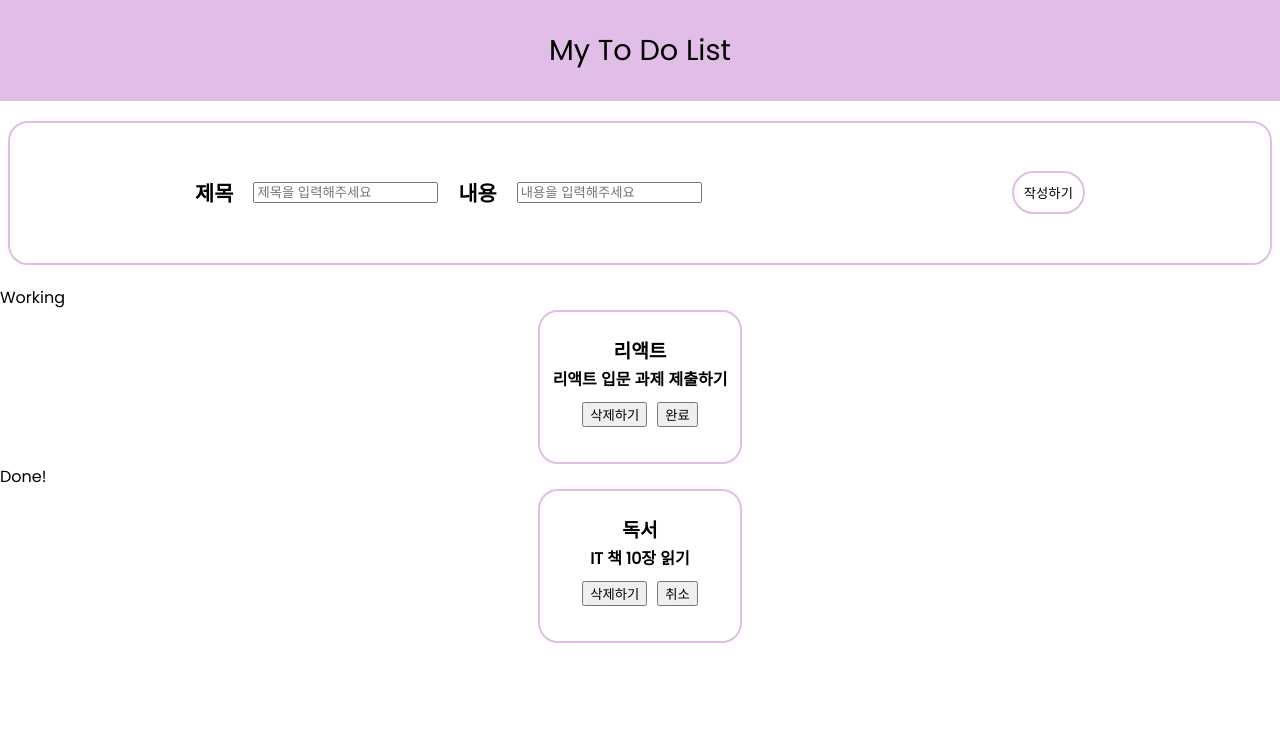
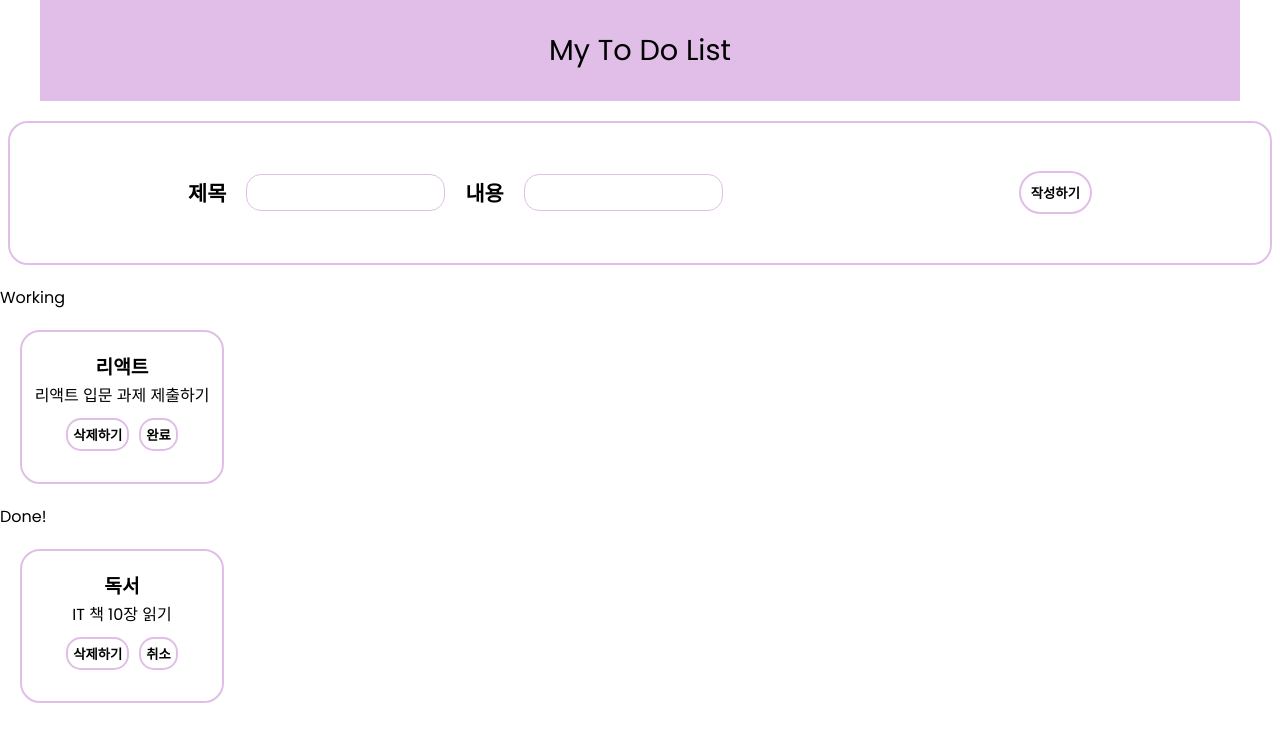
Before and after one commit to YS739/React_TodoList, a React (Create React App) app: page / in a window 1280 px wide. Shown: the top 742 px of the page. Built offline with nearby package versions, Linux system fonts and the light colour scheme.

Commit message:
delete btn function

```diff
--- a/src/App.css
+++ b/src/App.css
@@ -1,4 +1,5 @@
 .header {
+  width: 1200px;
   display: flex;
   align-items: center;
   justify-content: center;
@@ -11,8 +12,7 @@
 /* 작성하기 */
 
 .add-todo-box {
-  width: 95%;
-  max-width: 1200px;
+  width: 1200px;
   height: 80px;
   margin: 100px auto;
 
@@ -38,22 +38,37 @@
   font-weight: bold;
 }
 
+.input {
+  border: 1px solid #e1bee7;
+  border-radius: 15px;
+  padding: 10px;
+}
+
 .submit-btn {
   background-color: transparent;
   border: 2px solid #e1bee7;
   border-radius: 30px;
   padding: 10px;
+  cursor: pointer;
+
+  font-weight: bold;
 }
 
 /* 리스트 */
+.list-container {
+  width: 1200px;
+}
+
 .to-do-cards {
   width: 100%;
   gap: 20px;
 
   display: flex;
   flex-direction: row;
-  justify-content: center;
+  justify-content: left;
   align-items: center;
+
+  margin: 20px;
 }
 
 .card {
@@ -73,9 +88,9 @@
   font-weight: bold;
 }
 
-.todo-body {
-  font-weight: bold;
-}
+/* .todo-body {
+  font-weight:
+} */
 
 .list-btn {
   display: flex;
@@ -83,3 +98,11 @@
   gap: 10px;
   margin: 10px;
 }
+
+.list-btn button {
+  background-color: transparent;
+  border: 2px solid #e1bee7;
+  border-radius: 15px;
+  padding: 5px;
+  font-weight: bold;
+}
--- a/src/App.js
+++ b/src/App.js
@@ -22,9 +22,9 @@ function ToDoList(props) {
           삭제하기
         </button>
         <button
-          onClick={() => {
-            props.handleList(props.toDo.id);
-          }}
+        // onClick={() => {
+        //   props.handleList(props.toDo.isDone);
+        // }}
         >
           {props.toDo.isDone ? "취소" : "완료"}
         </button>
@@ -35,6 +35,7 @@ function ToDoList(props) {
 
 const App = () => {
   const [toDos, setToDos] = useState([
+    // { id: 0, title: "", body: "", isDone: false },
     {
       id: 1,
       title: "리액트",
@@ -66,13 +67,13 @@ const App = () => {
     setToDos(newToDoList);
   };
 
-  const onChangeList = (isDone) => {
-    if ((isDone = false)) {
-      return { isDone: true };
-    } else {
-      return { isDone: false };
-    }
-  };
+  // const onChangeList = (isDone) => {
+  //   if ((isDone = false)) {
+  //     return { isDone: true };
+  //   } else {
+  //     return { isDone: false };
+  //   }
+  // };
 
   return (
     <div>
@@ -85,13 +86,12 @@ const App = () => {
           <input
             className="input"
             value={title}
-            placeholder="제목을 입력해주세요"
             onChange={(e) => setTitle(e.target.value)}
           />
           <span>내용</span>
           <input
+            className="input"
             value={body}
-            placeholder="내용을 입력해주세요"
             onChange={(e) => setBody(e.target.value)}
           />
         </div>
@@ -99,7 +99,7 @@ const App = () => {
           작성하기
         </button>
       </div>
-      <div>
+      <div className="list-container">
         <div>Working</div>
         <div className="to-do-cards">
           {toDos.map((toDo) => {
@@ -107,7 +107,7 @@ const App = () => {
               return (
                 <ToDoList
                   handleDelete={onChangeHandler}
-                  handleList={onChangeList}
+                  // handleList={onChangeList}
                   toDo={toDo}
                   key={(toDo.id, toDo.isDone)}
                 ></ToDoList>
@@ -124,7 +124,7 @@ const App = () => {
               return (
                 <ToDoList
                   handleDelete={onChangeHandler}
-                  handleList={onChangeList}
+                  // handleList={onChangeList}
                   toDo={toDo}
                   key={(toDo.id, toDo.isDone)}
                 ></ToDoList>
```
